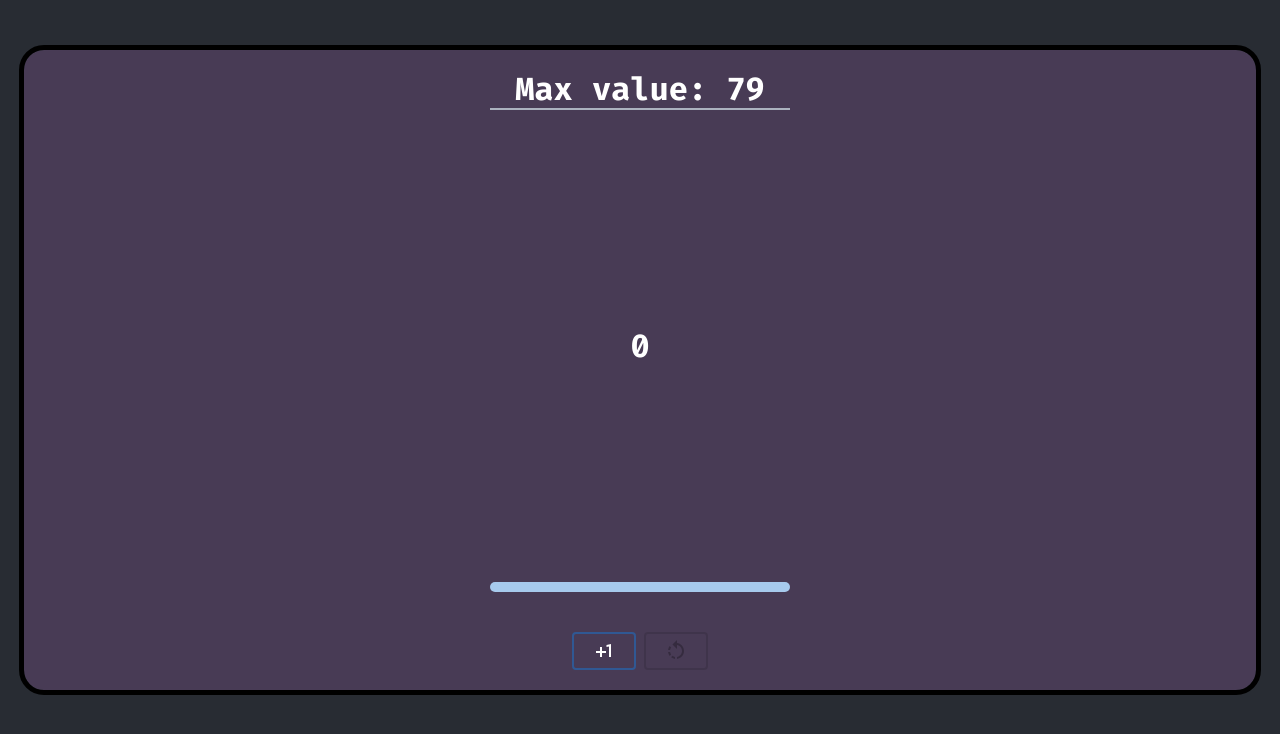
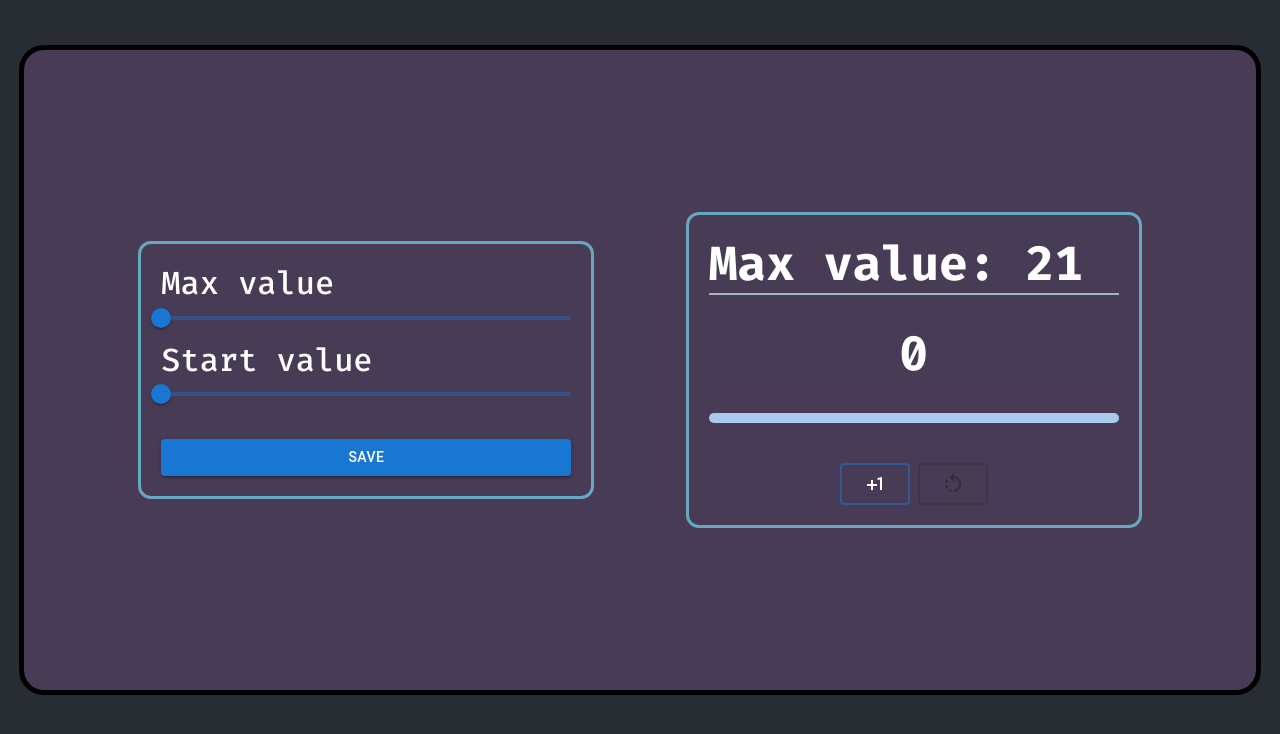
Before and after one commit to yahty01/mini-apps, a React (Create React App) app: page / in a window 1280 px wide. Shown: the top 734 px of the page. Built offline with nearby package versions, Linux system fonts and the light colour scheme.

Commit message:
ref(layout)

```diff
--- a/src/layout/counter/Counter.tsx
+++ b/src/layout/counter/Counter.tsx
@@ -1,5 +1,5 @@
 import * as React from 'react';
-import {useRef, useState} from "react";
+import {useState} from "react";
 import {DisplayCounterValue} from "./DisplayCounterValue";
 import {theme} from "../../styles/theme";
 import Stack from '@mui/material/Stack';
@@ -8,23 +8,26 @@ import Button from '@mui/material/Button';
 import Box from '@mui/material/Box';
 import PlusOneIcon from '@mui/icons-material/PlusOne';
 import RotateLeftIcon from '@mui/icons-material/RotateLeft';
+import {CounterOptions} from "./counterOptions/CounterOptions";
 
 
+const generateRandomMaxValue = () => Math.round(Math.random() * 20) + 1;
+
 export const Counter = () => {
-	const generateRandomMaxValue = () => Math.round(Math.random() * 90) + 1;
+	const [counterValue, setCounterValue] = useState<number>(0);
+	const [maxValue, setMaxValue] = useState<number>(generateRandomMaxValue);
 
-	let maxValue = useRef(generateRandomMaxValue());
-
-	const initialValue = 0
-	const [counterValue, setCounterValue] = useState<number>(initialValue);
-	const isMaxValue = counterValue >= maxValue.current
+	const OptionsSaved = (max: number, start: number) => {
+		setMaxValue(max)
+		setCounterValue( start)
+	}
+	const isMaxValue = counterValue >= maxValue
 
 	const increase = () => !isMaxValue
 		? setCounterValue(counterValue + 1)
 		: setCounterValue(counterValue)
 
 	const reset = () => {
-		maxValue.current = generateRandomMaxValue()
 		setCounterValue(0);
 	}
 
@@ -34,9 +37,10 @@ export const Counter = () => {
 
 	return (
 		<StyledMainDIv>
+			<CounterOptions OptionsSaved={OptionsSaved}/>
 			<StyledCounter>
 				<DisplayCounterValue
-					maxValue={maxValue.current}
+					maxValue={maxValue}
 					isMaxValue={isMaxValue}
 					counterValue={counterValue}/>
 				<StyledStack spacing={1} direction="row" justifyContent={"center"}>
@@ -44,14 +48,14 @@ export const Counter = () => {
 						variant='outlined'
 						onClick={increase}
 						disabled={disabledIncrease()}
-						size="medium"
+						size="large"
 					><PlusOneIcon /></StyledButton>
 					<StyledButton
 						variant='outlined'
 						onClick={reset}
 						disabled={disabledReset()}
-						color={maxValue.current === counterValue ? "error" : "primary"}
-						size="medium"
+						color={maxValue === counterValue ? "error" : "primary"}
+						size="large"
 					><RotateLeftIcon /></StyledButton>
 				</StyledStack>
 			</StyledCounter>
@@ -61,13 +65,14 @@ export const Counter = () => {
 
 // Стили
 export const StyledMainDIv = styled(Box)`
-  font-size: 2rem;
+  font-size: 3rem;
   height:80vh;
   background-color: ${theme.colors.accent02};
   display: flex;
   outline: 5px solid black;
   border-radius: 20px;
-  justify-content: space-around;
+  justify-content: space-evenly;
+	align-items: center;
   -webkit-user-select: none; /* Chrome, Safari, Opera */
   -moz-user-select: none;    /* Firefox */
   -ms-user-select: none;     /* Internet Explorer/Edge */
@@ -80,11 +85,15 @@ export const StyledMainDIv = styled(Box)`
 const StyledCounter = styled.div`
   display: flex;
   flex-direction: column;
+  outline: ${theme.colors.neon} 3px solid;
+  height: fit-content;
+  padding: 20px;
+	border-radius: 10px;
+	width: 450px;
 `
 
 const StyledButton = styled(Button)`
   color: ${theme.colors.text};
-  letter-spacing: 2px;
 	border-width: 2px;
 
 	&:hover {
--- a/src/layout/counter/DisplayCounterValue.tsx
+++ b/src/layout/counter/DisplayCounterValue.tsx
@@ -18,7 +18,7 @@ export const DisplayCounterValue = ({maxValue, isMaxValue, counterValue}: Displa
 		<StyledDisplayCounterValue>
 			<MaxValue>Max value: {maxValue}</MaxValue>
 			<ValueCounter isMaxValue={isMaxValue}>{counterValue}</ValueCounter>
-			<BorderLinearProgress variant="determinate" value={progressPercentage}/>
+			<BorderLinearProgress variant="buffer" value={progressPercentage} />
 		</StyledDisplayCounterValue>
 	);
 };
@@ -39,10 +39,10 @@ const ValueCounter = styled.p<ValueCounterProps>`
   color: ${props => (props.isMaxValue ? "red" : theme.colors.text)};
   text-align: center;
   font-weight: bold;
+	padding: 30px;
 `;
 
 const MaxValue = styled.p`
-  text-align: center;
   border-bottom: 2px solid ${theme.colors.stroke};
   font-weight: bold;
   color: ${theme.colors.text};
--- /dev/null
+++ b/src/layout/counter/counterOptions/CounterOptions.tsx
@@ -0,0 +1,61 @@
+// @flow
+import * as React from 'react';
+import styled from "styled-components";
+import {theme} from "../../../styles/theme";
+import Stack from "@mui/material/Stack";
+import {Slider} from "@mui/material";
+import Button from "@mui/material/Button";
+import {useState} from "react";
+
+type CounterOptionsProps = {
+	OptionsSaved: (max: number, start: number) => void
+};
+
+export const CounterOptions = ({OptionsSaved}: CounterOptionsProps) => {
+	const [maxValue, setMaxValue] = useState<number>(0);
+	const [startValue, setStartValue] = useState<number>(0);
+
+	const onChangeMaxValueHandler = (_: Event, newValue: number | number[]) => setMaxValue(newValue as number); // _ показывает что параметр намеренно не используется
+	const onChangeStartValueHandler = (_: Event, newValue: number | number[]) => setStartValue(newValue as number);
+
+	const onCLickSaveHandler = () => OptionsSaved(maxValue, startValue)
+
+	return (
+		<StyledCounterOptions>
+			<Stack>
+				<div>
+					<span>Max value</span>
+					<StyledSlider defaultValue={0} aria-label="Default" valueLabelDisplay="auto" value={maxValue} onChange={onChangeMaxValueHandler}/>
+				</div>
+				<div>
+					<span>Start value</span>
+					<Stack direction="row" spacing={1}>
+						<StyledSlider defaultValue={0} aria-label="Default" valueLabelDisplay="auto" value={startValue} onChange={onChangeStartValueHandler}/>
+					</Stack>
+				</div>
+			</Stack>
+
+			<Button variant="contained" onClick={onCLickSaveHandler}>Save</Button>
+		</StyledCounterOptions>
+	);
+};
+
+const StyledCounterOptions = styled.div`
+  font-size: 2rem;
+  display: flex;
+  flex-direction: column;
+  justify-content: space-around;
+  outline: ${theme.colors.neon} 3px solid;
+  height: fit-content;
+  padding: 20px;
+  border-radius: 10px;
+  width: 450px;
+
+	button {
+		margin-top: 30px;
+	}
+`
+
+const StyledSlider = styled(Slider)`
+  width: 50px;
+`
--- a/src/styles/theme.ts
+++ b/src/styles/theme.ts
@@ -5,6 +5,7 @@ export const  theme = {
 		text: '#FFFFFF',
 		secondaryText: '#D9D9D9',
 		accent: '#C778DD',
-		accent02: 'rgba(199, 120, 221, 0.2)'
+		accent02: 'rgba(199, 120, 221, 0.2)',
+		neon: 'rgba(119,225,246,0.66)'
 	}
 }
```
